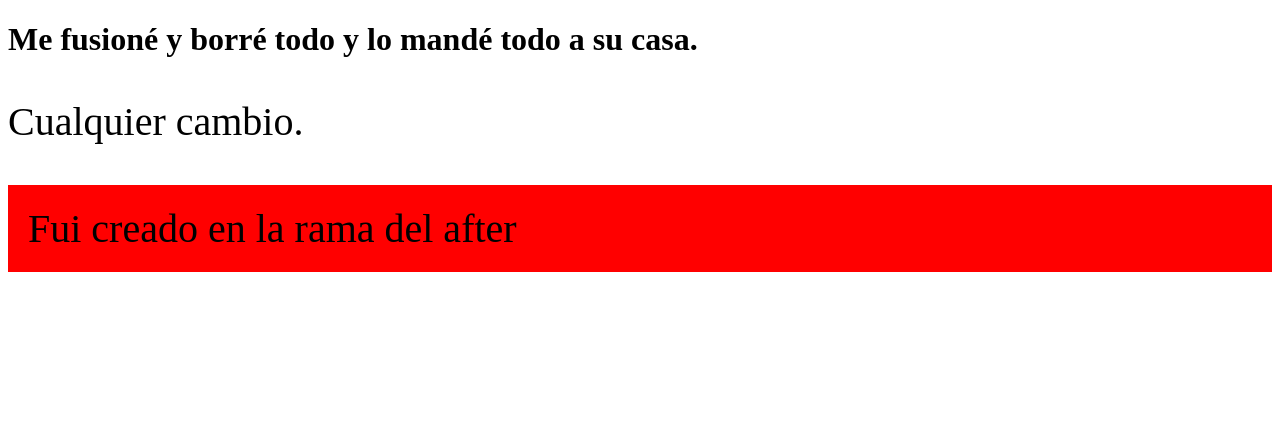
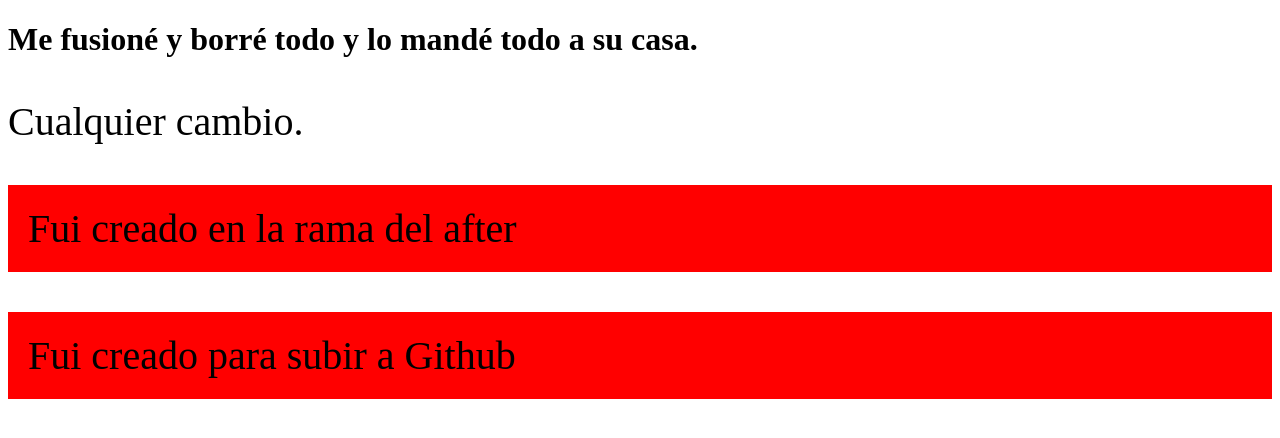
Before and after one commit to danielmedtar/primer_repo29200, a plain HTML site: page index.html in a window 1280 px wide. Drawn offline with nearby package versions, Linux system fonts and the light colour scheme.

Commit message:
modificando repo para Github

```diff
--- a/index.html
+++ b/index.html
@@ -21,6 +21,10 @@
 
     <p class="parrafo_en-rama">Fui creado en la rama del after</p>
 
+    <p class="parrafo_en-rama">Fui creado para subir a Github</p>
+
+
+
 
     <!-- Link a wow -->
     <script src="https://cdnjs.cloudflare.com/ajax/libs/wow/1.1.2/wow.min.js"></script>
```
